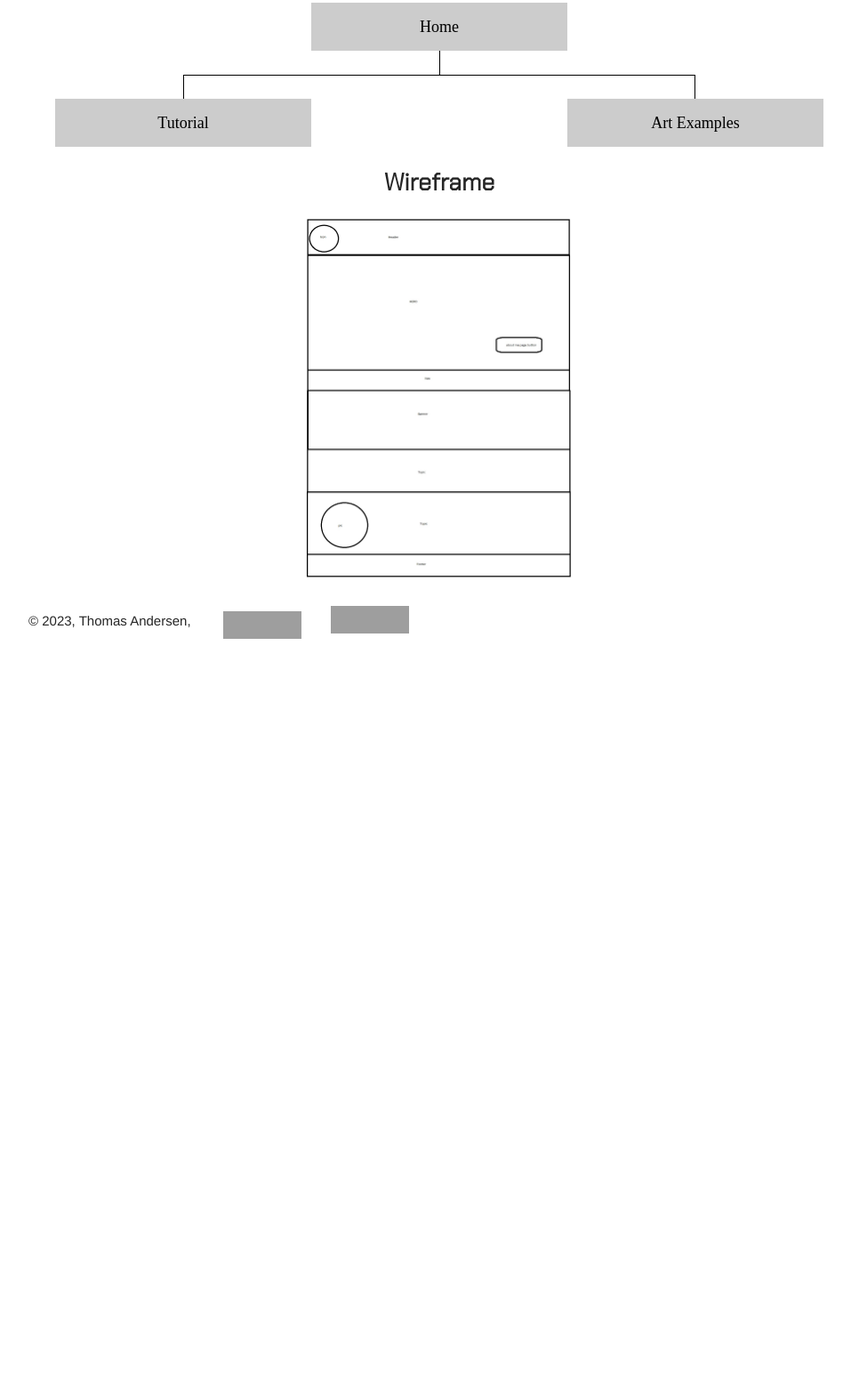
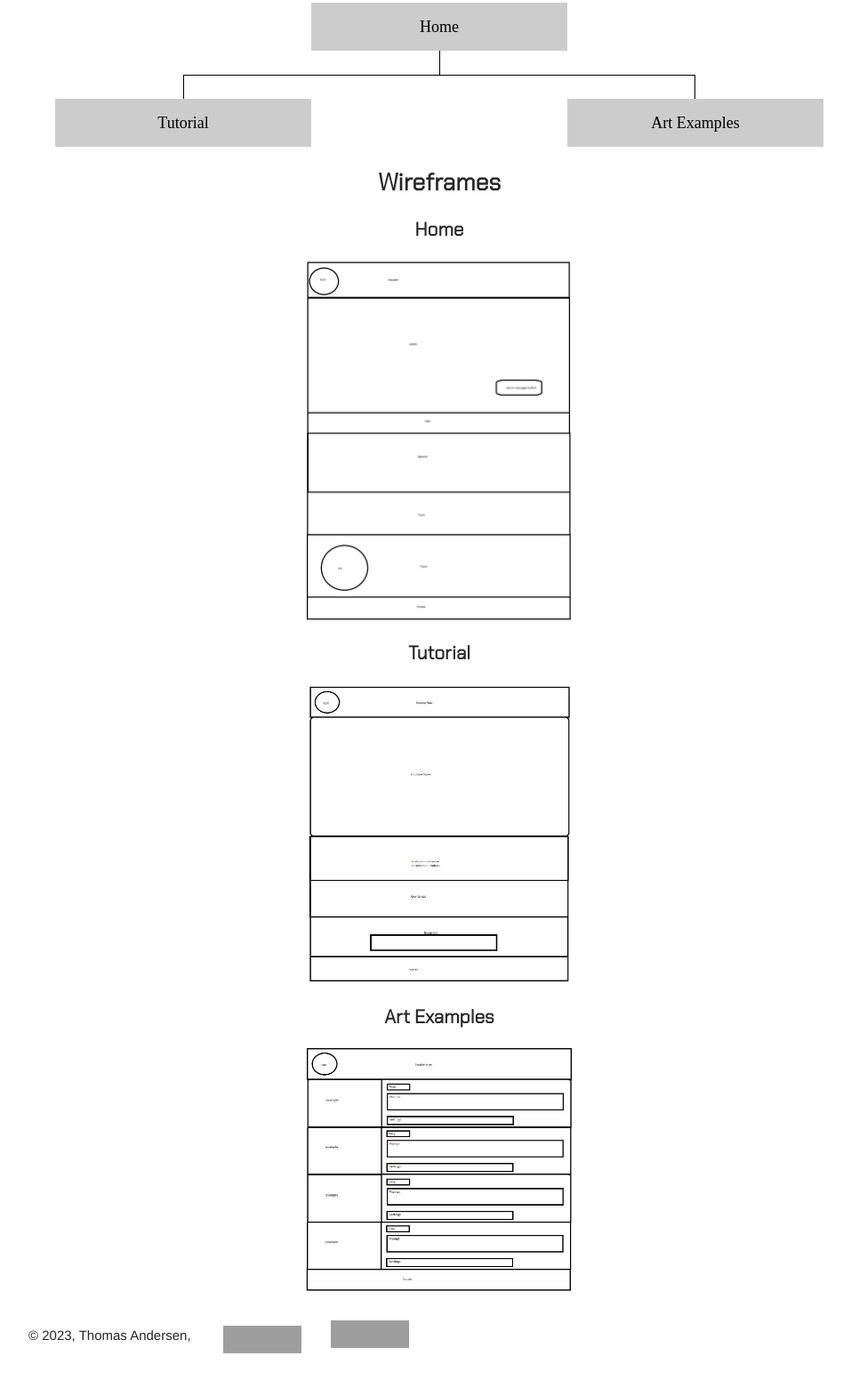
Before and after one commit to RamblerGoodness/AI_Art_How_What_Why, a plain HTML site: page plan.html in a window 1280 px wide. Shown: the part 2972-4532 px from the top of the page at 89% size, without its empty margins (146-1103 px from the left). Before the commit the page ends 3798 px from the top, so only its background shows below. Drawn offline with Linux system fonts and the light colour scheme; grey boxes are pictures that could not be loaded; a web font is replaced by a local one.

Commit message:
Wire Frames

```diff
--- a/plan.html
+++ b/plan.html
@@ -139,9 +139,14 @@
       <div class="left">&nbsp;</div>
       <div class="right">&nbsp;</div>
     </div>
-    <div class="wireframe">
-      <h2>Wireframe</h2>
-      <img src="images/wire.jpg" alt="Site Map" />
+    <div class="wireframes">
+      <h2>Wireframes</h2>
+      <h3>Home</h3>
+      <img src="images/wire.jpg" alt="Home page" />
+      <h3>Tutorial</h3>
+      <img src="images/wireT.jpg" alt="Tutorial page"/>
+      <h3>Art Examples</h3>
+      <img src="images/wireA.jpg" alt="Art Examples page"/>
     </div>
 
   </main>
--- a/styles/site-plan.css
+++ b/styles/site-plan.css
@@ -167,10 +167,10 @@ nav a:hover {
 }
 
 .wireframe img{
-  width: 150%;
+  width: 1300px;
   height: auto;
   margin: 0 auto;
-  padding: 0;
+  padding: 20px;
   display: block;
 }
 
```
Also changed, not shown: images/wireA.jpg (added), images/wireT.jpg (added).
